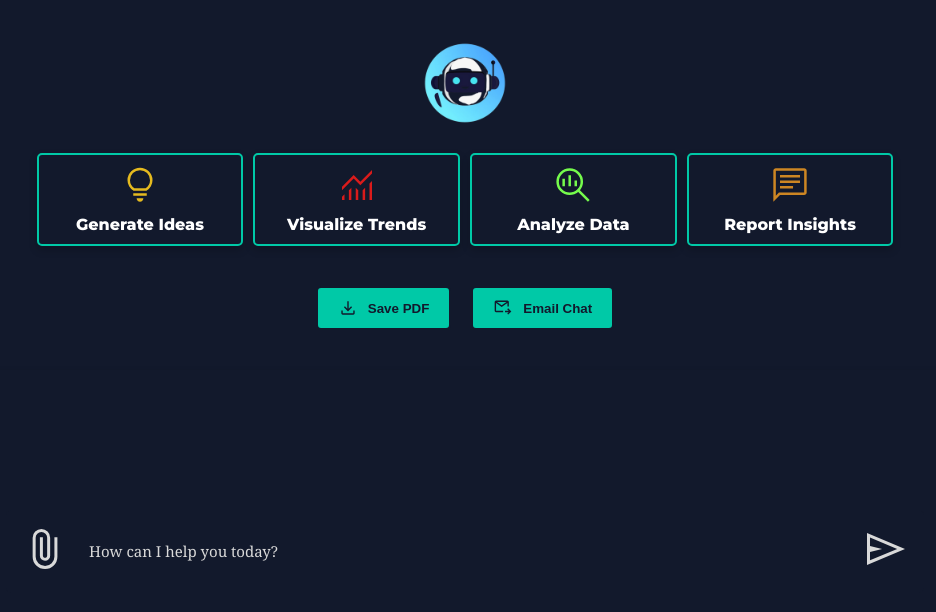
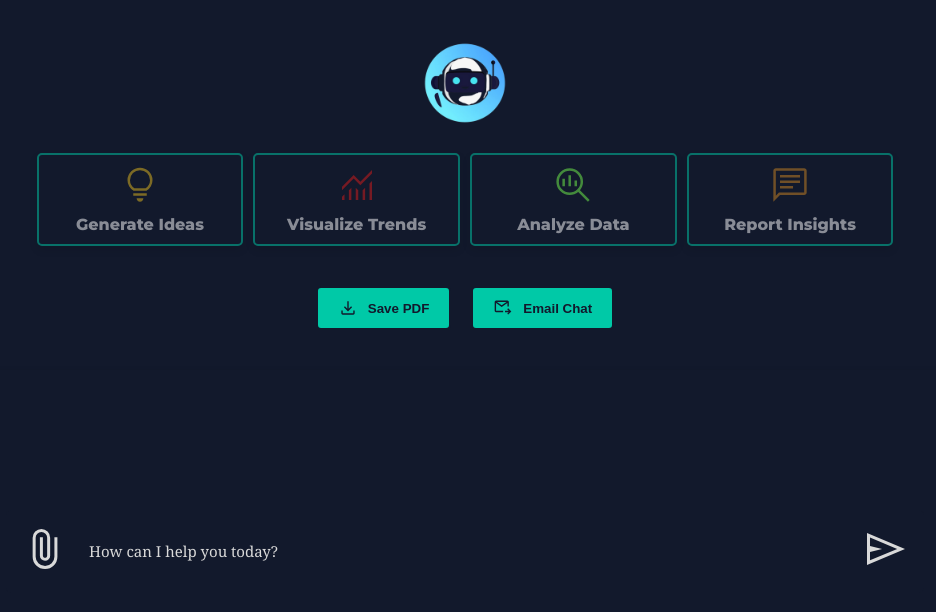
Before and after one commit to MK61395/Visualization-Chatbot, a Flask app: page /index in a window 1280 px wide. Shown: the part 65-677 px from the top of the page, without its empty margins (175-1111 px from the left). Run offline with Flask 3, Linux system fonts and the light colour scheme.

Commit message:
Update style.css

```diff
--- a/Flask App v2/static/style.css
+++ b/Flask App v2/static/style.css
@@ -223,6 +223,14 @@ main {
     border-radius: 5px;
     font-family: 'Noto Serif', serif;
 }
+
+
+.option.disabled {
+    opacity: 0.5;
+    pointer-events: none;
+    cursor: not-allowed;
+}
+
 
 .action-button:hover{
     transform: scale(1.15);
```
